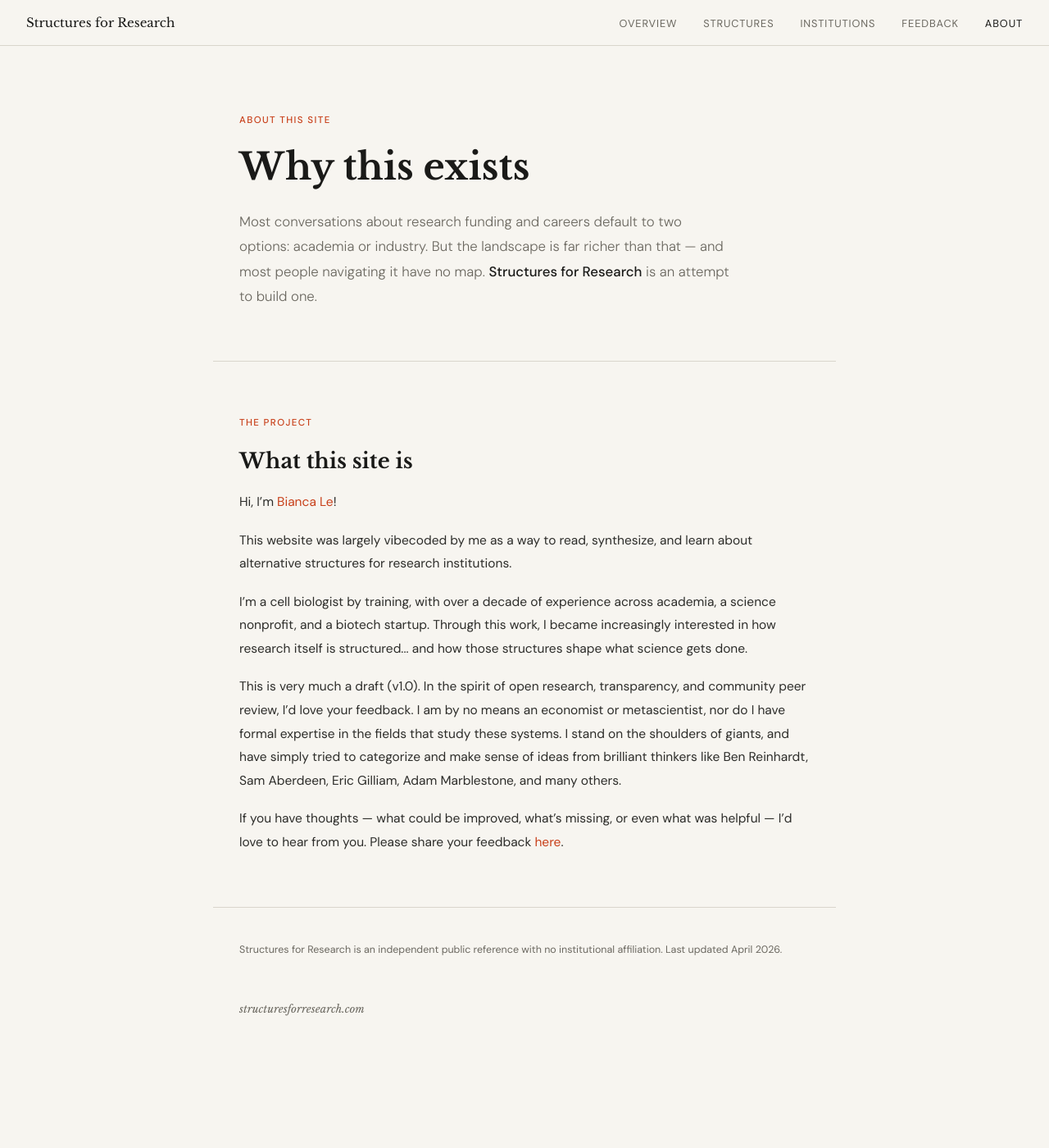
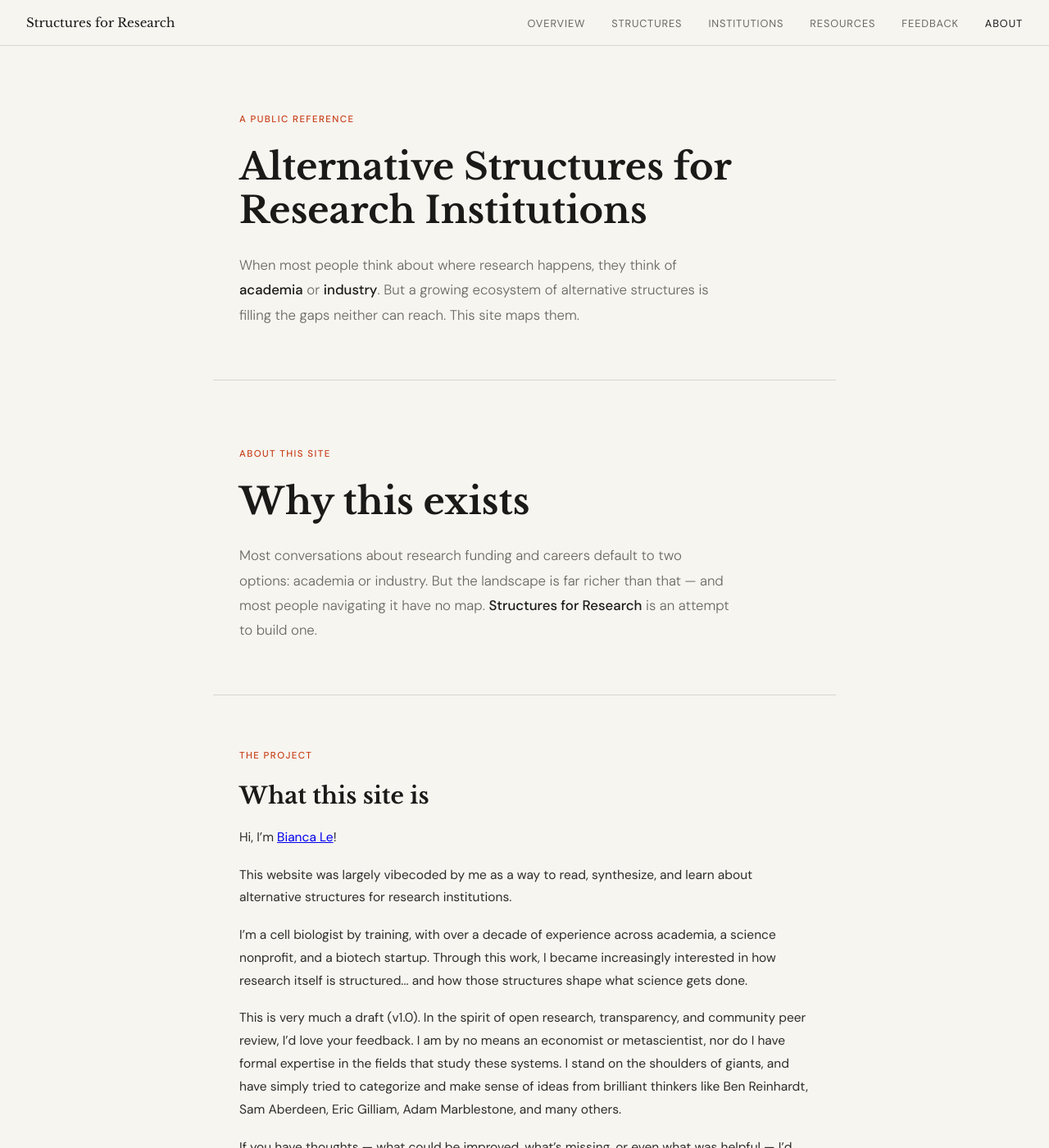
Before and after one commit to biancale4/structuresforresearch.com, a Jekyll site: the page built from about.html, in a window 1280 px wide and 1400 px high. Shown: the whole window at 82% size. Built offline with Jekyll 4.4.1, drawn with Linux system fonts in a browser that asks for light colours; some of the changed text lies outside the part shown.

Commit message:
Update about.html

```diff
--- a/about.html
+++ b/about.html
@@ -1,75 +1,18 @@
-<!DOCTYPE html>
-<html lang="en">
-<head>
-  <meta charset="UTF-8" />
-  <meta name="viewport" content="width=device-width, initial-scale=1.0" />
-  <title>About — Structures for Research</title>
-  <link rel="preconnect" href="https://fonts.googleapis.com" />
-  <link rel="preconnect" href="https://fonts.gstatic.com" crossorigin />
-  <link href="https://fonts.googleapis.com/css2?family=Libre+Baskerville:ital,wght@0,400;0,700;1,400&family=DM+Sans:ital,opsz,wght@0,9..40,300;0,9..40,400;0,9..40,500;1,9..40,300&display=swap" rel="stylesheet" />
-  <style>
-    :root {
-      --ink:#1a1a18;--paper:#f7f5f0;--muted:#6b6860;--accent:#c8401a;--rule:#d9d5cc;
-      --serif:'Libre Baskerville',Georgia,serif;--sans:'DM Sans',system-ui,sans-serif;
-    }
-    *,*::before,*::after{box-sizing:border-box;margin:0;padding:0}
-    html{scroll-behavior:smooth}
-    body{background:var(--paper);color:var(--ink);font-family:var(--sans);font-size:16px;line-height:1.7;-webkit-font-smoothing:antialiased}
-    nav{position:sticky;top:0;z-index:100;background:var(--paper);border-bottom:1px solid var(--rule);padding:0 2rem;display:flex;align-items:center;justify-content:space-between;height:56px}
-    .nav-logo{font-family:var(--serif);font-size:.95rem;color:var(--ink);text-decoration:none}
-    .nav-links{display:flex;gap:2rem;list-style:none}
-    .nav-links a{font-size:.8rem;letter-spacing:.07em;text-transform:uppercase;color:var(--muted);text-decoration:none;transition:color .2s}
-    .nav-links a:hover,.nav-links a.active{color:var(--ink)}
+---
+layout: default
+title: A Field Guide
+description: A public reference to alternative structures for research institutions outside traditional academia and industry.
+---
 
-    .hero{max-width:760px;margin:0 auto;padding:5rem 2rem 4rem;border-bottom:1px solid var(--rule)}
-    .eyebrow{font-size:.72rem;font-weight:500;letter-spacing:.12em;text-transform:uppercase;color:var(--accent);margin-bottom:1.25rem}
-    .hero h1{font-family:var(--serif);font-size:clamp(2rem,5vw,2.8rem);font-weight:700;line-height:1.2;margin-bottom:1.5rem}
-    .hero-lead{font-size:1.05rem;color:var(--muted);max-width:600px;font-weight:300;line-height:1.8}
-    .hero-lead strong{color:var(--ink);font-weight:500}
+<section class="hero">
+  <p class="eyebrow">A public reference</p>
+  <h1>Alternative Structures for Research Institutions</h1>
+  <p class="hero-lead">
+    When most people think about where research happens, they think of <strong>academia</strong> or <strong>industry</strong>. But a growing ecosystem of alternative structures is filling the gaps neither can reach. This site maps them.
+  </p>
+</section>
 
-    .content{max-width:760px;margin:0 auto;padding:4rem 2rem;border-bottom:1px solid var(--rule)}
-    .content:last-of-type{border-bottom:none}
-    .section-label{font-size:.72rem;font-weight:500;letter-spacing:.12em;text-transform:uppercase;color:var(--accent);margin-bottom:1.25rem}
-    h2{font-family:var(--serif);font-size:clamp(1.3rem,3vw,1.6rem);font-weight:700;line-height:1.25;margin-bottom:1.25rem}
-    p{margin-bottom:1.1rem;font-size:.97rem;line-height:1.85;color:#2d2d2a}
-    p:last-child{margin-bottom:0}
-    a{color:var(--accent);text-decoration:none}
-    a:hover{text-decoration:underline}
-
-    /* Reading list */
-    .reading-list{margin-top:1.5rem;display:grid;gap:1px;background:var(--rule);border:1px solid var(--rule)}
-    .reading-item{background:var(--paper);padding:1.1rem 1.4rem;display:grid;grid-template-columns:1fr auto;gap:1rem;align-items:start}
-    .reading-item:hover{background:#fff}
-    .reading-title{font-family:var(--serif);font-size:.92rem;font-weight:700;margin-bottom:.2rem}
-    .reading-meta{font-size:.78rem;color:var(--muted)}
-    .reading-note{font-size:.82rem;color:#2d2d2a;margin-top:.3rem;line-height:1.6}
-    .reading-link{font-size:.75rem;font-weight:500;letter-spacing:.06em;text-transform:uppercase;color:var(--accent);white-space:nowrap;padding-top:.2rem}
-
-
-    footer{border-top:1px solid var(--rule);max-width:760px;margin:0 auto;padding:2.5rem 2rem;display:flex;justify-content:space-between;align-items:center;gap:2rem;flex-wrap:wrap}
-    .footer-note{font-size:.78rem;color:var(--muted)}
-    .footer-sig{font-family:var(--serif);font-size:.82rem;color:var(--muted);font-style:italic}
-
-    @media(max-width:620px){
-      .nav-links{display:none}
-      .hero,.content{padding-left:1.25rem;padding-right:1.25rem}
-      .reading-item{grid-template-columns:1fr}
-      footer{flex-direction:column}
-    }
-  </style>
-</head>
-<body>
-
-<nav>
-  <a class="nav-logo" href="index.html">Structures for Research</a>
-  <ul class="nav-links">
-    <li><a href="index.html">Overview</a></li>
-    <li><a href="structures.html">Structures</a></li>
-    <li><a href="institutions.html">Institutions</a></li>
-    <li><a href="feedback.html">Feedback</a></li>
-    <li><a href="about.html" class="active">About</a></li>
-  </ul>
-</nav>
+<!-- ... rest of your index content sections ... -->
 
 <section class="hero">
   <p class="eyebrow">About this site</p>
@@ -103,12 +46,3 @@
 If you have thoughts — what could be improved, what’s missing, or even what was helpful — I’d love to hear from you.
 Please share your feedback <a href="feedback.html">here</a>.
 </p></section>
-
-
-<footer>
-  <p class="footer-note">Structures for Research is an independent public reference with no institutional affiliation. Last updated April 2026.</p>
-  <p class="footer-sig">structuresforresearch.com</p>
-</footer>
-
-</body>
-</html>
```
